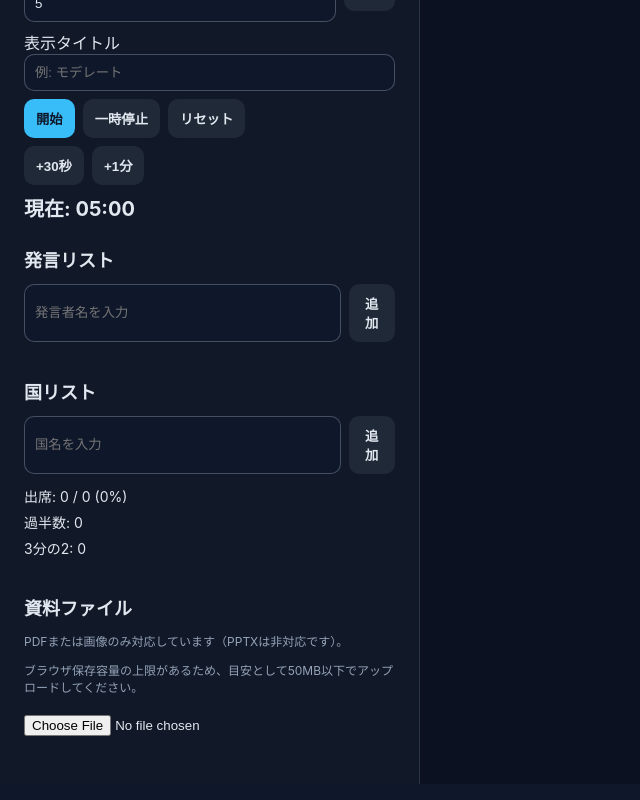
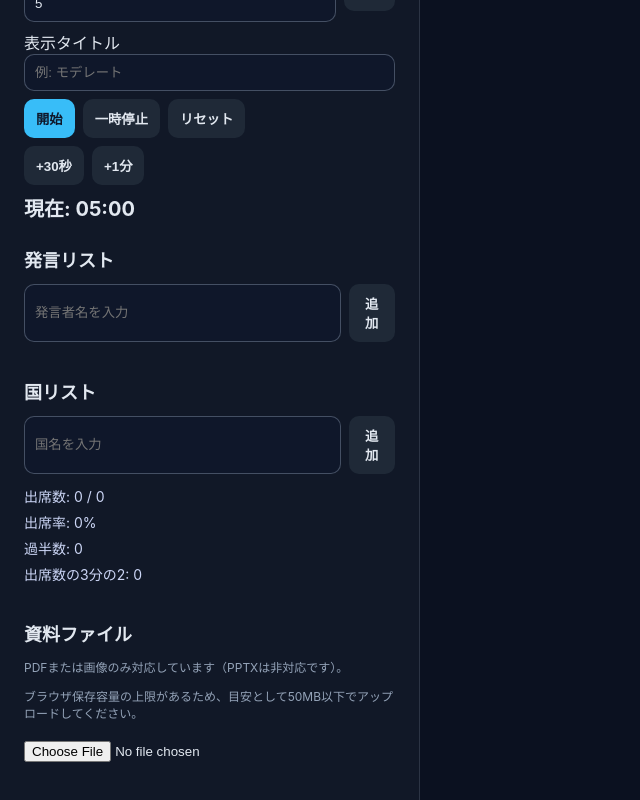
Before and after one commit to kumapuni/MUN, a React (Vite) app: page / in a window 1280 px wide. Shown: the part 784-1584 px from the top of the page, without its empty margins (0-640 px from the left). Built offline with nearby package versions, Linux system fonts and the light colour scheme.

Commit message:
Rename attendance to country list with present/absent tracking and stats

```diff
--- a/src/components/ControlApp.jsx
+++ b/src/components/ControlApp.jsx
@@ -2,6 +2,7 @@ import { useCallback, useEffect, useMemo, useState } from "react";
 import DisplayScreen from "./DisplayScreen.jsx";
 import { defaultState, useSharedState } from "../hooks/useSharedState.js";
 import {
+  createCountryItem,
   createListItem,
   formatDuration,
   moveItem,
@@ -13,9 +14,6 @@ import {
   removeFile,
   saveFile
 } from "../utils/fileStore.js";
-
-const ATTENDANCE_PRESENT = "present";
-const ATTENDANCE_ABSENT = "absent";
 
 export default function ControlApp() {
   const [state, setState] = useSharedState(true);
@@ -96,12 +94,7 @@ export default function ControlApp() {
     if (!attendanceName.trim()) return;
     setState((prev) => ({
       ...prev,
-      attendance: [
-        ...prev.attendance,
-        createListItem(attendanceName.trim(), {
-          status: ATTENDANCE_ABSENT
-        })
-      ]
+      attendance: [...prev.attendance, createCountryItem(attendanceName.trim())]
     }));
     setAttendanceName("");
   };
@@ -127,19 +120,19 @@ export default function ControlApp() {
     }));
   };
 
-  const handleAttendanceRemove = (id) => {
-    setState((prev) => ({
-      ...prev,
-      attendance: prev.attendance.filter((item) => item.id !== id)
-    }));
-  };
-
   const handleAttendanceStatus = (id, status) => {
     setState((prev) => ({
       ...prev,
       attendance: prev.attendance.map((item) =>
         item.id === id ? { ...item, status } : item
       )
+    }));
+  };
+
+  const handleAttendanceRemove = (id) => {
+    setState((prev) => ({
+      ...prev,
+      attendance: prev.attendance.filter((item) => item.id !== id)
     }));
   };
 
@@ -212,22 +205,19 @@ export default function ControlApp() {
     return formatDuration(remaining);
   }, [state.timer]);
 
-  const attendanceStats = useMemo(() => {
-    const total = state.attendance.length;
-    const present = state.attendance.filter(
-      (item) => item.status === ATTENDANCE_PRESENT
-    ).length;
-    const rate = total ? Math.round((present / total) * 100) : 0;
-    const majority = total ? Math.floor(total / 2) + 1 : 0;
-    const twoThirds = total ? Math.ceil((total * 2) / 3) : 0;
-    return {
-      total,
-      present,
-      rate,
-      majority,
-      twoThirds
-    };
-  }, [state.attendance]);
+  const attendanceTotal = state.attendance.length;
+  const attendancePresent = state.attendance.filter(
+    (member) => member.status === "present"
+  ).length;
+  const attendanceRate = attendanceTotal
+    ? Math.round((attendancePresent / attendanceTotal) * 100)
+    : 0;
+  const attendanceMajority = attendancePresent
+    ? Math.floor(attendancePresent / 2) + 1
+    : 0;
+  const attendanceTwoThirds = attendancePresent
+    ? Math.ceil((attendancePresent * 2) / 3)
+    : 0;
 
   const previewState = useMemo(() => {
     return {
@@ -411,15 +401,15 @@ export default function ControlApp() {
             </button>
           </div>
           <div className="attendance-stats">
-            <div>出席: {attendanceStats.present} / {attendanceStats.total} ({attendanceStats.rate}%)</div>
-            <div>過半数: {attendanceStats.majority}</div>
-            <div>3分の2: {attendanceStats.twoThirds}</div>
+            <div>出席数: {attendancePresent} / {attendanceTotal}</div>
+            <div>出席率: {attendanceRate}%</div>
+            <div>過半数: {attendanceMajority}</div>
+            <div>出席数の3分の2: {attendanceTwoThirds}</div>
           </div>
           <ul className="draggable-list">
             {state.attendance.map((member) => (
               <li
                 key={member.id}
-                className={`attendance-item ${member.status || ATTENDANCE_ABSENT}`}
                 draggable
                 onDragStart={(event) =>
                   event.dataTransfer.setData("text/plain", member.id)
@@ -430,21 +420,30 @@ export default function ControlApp() {
                   handleAttendanceDrop(fromId, member.id);
                 }}
               >
-                <span>{member.name}</span>
-                <div className="attendance-actions">
+                <span>
+                  {member.name}
+                  <span className="status-tag">
+                    {member.status === "present"
+                      ? "出席"
+                      : member.status === "absent"
+                        ? "欠席"
+                        : "未定"}
+                  </span>
+                </span>
+                <div className="list-actions">
                   <button
                     className={
-                      member.status === ATTENDANCE_PRESENT ? "accent" : "secondary"
+                      member.status === "present" ? "accent" : "secondary"
                     }
-                    onClick={() => handleAttendanceStatus(member.id, ATTENDANCE_PRESENT)}
+                    onClick={() => handleAttendanceStatus(member.id, "present")}
                   >
                     出席
                   </button>
                   <button
                     className={
-                      member.status === ATTENDANCE_ABSENT ? "accent" : "secondary"
+                      member.status === "absent" ? "accent" : "secondary"
                     }
-                    onClick={() => handleAttendanceStatus(member.id, ATTENDANCE_ABSENT)}
+                    onClick={() => handleAttendanceStatus(member.id, "absent")}
                   >
                     欠席
                   </button>
--- a/src/components/DisplayScreen.jsx
+++ b/src/components/DisplayScreen.jsx
@@ -1,81 +1,9 @@
-import { useEffect, useMemo, useRef, useState } from "react";
 import { formatDuration } from "../utils/stateUtils.js";
-
-const ATTENDANCE_PRESENT = "present";
-
-const formatRate = (present, total) => {
-  if (!total) return "0%";
-  return `${Math.round((present / total) * 100)}%`;
-};
 
 export default function DisplayScreen({ state, isPreview }) {
   const view = state.currentView;
-  const [shareStream, setShareStream] = useState(null);
-  const [shareError, setShareError] = useState("");
-  const shareVideoRef = useRef(null);
 
   const screenClass = isPreview ? "screen preview" : "screen";
-  const currentSpeaker = state.speakers?.[0]?.name;
-
-  const stopShare = () => {
-    if (shareStream) {
-      shareStream.getTracks().forEach((track) => track.stop());
-    }
-    setShareStream(null);
-  };
-
-  const startShare = async () => {
-    setShareError("");
-    if (!navigator.mediaDevices?.getDisplayMedia) {
-      setShareError("このブラウザでは画面共有が利用できません。");
-      return;
-    }
-
-    try {
-      const stream = await navigator.mediaDevices.getDisplayMedia({
-        video: true,
-        audio: false
-      });
-      stream.getVideoTracks().forEach((track) => {
-        track.addEventListener("ended", () => {
-          stopShare();
-        });
-      });
-      setShareStream(stream);
-    } catch {
-      setShareError("画面共有を開始できませんでした。");
-    }
-  };
-
-  useEffect(() => {
-    if (view !== "share") {
-      stopShare();
-    }
-  }, [view]);
-
-  useEffect(() => {
-    const video = shareVideoRef.current;
-    if (!video) return;
-    video.srcObject = shareStream || null;
-  }, [shareStream]);
-
-  useEffect(() => () => stopShare(), []);
-
-  const attendanceStats = useMemo(() => {
-    const total = state.attendance.length;
-    const present = state.attendance.filter(
-      (item) => item.status === ATTENDANCE_PRESENT
-    ).length;
-    const majority = total ? Math.floor(total / 2) + 1 : 0;
-    const twoThirds = total ? Math.ceil((total * 2) / 3) : 0;
-    return {
-      total,
-      present,
-      majority,
-      twoThirds,
-      rate: formatRate(present, total)
-    };
-  }, [state.attendance]);
 
   return (
     <div className={screenClass}>
@@ -131,9 +59,7 @@ export default function DisplayScreen({ state, isPreview }) {
             </ol>
           </div>
           <div className="speech-panel speech-timer">
-            {currentSpeaker && (
-              <p className="speech-current-speaker">{currentSpeaker}</p>
-            )}
+            <h1>タイマー</h1>
             {state.timerLabel?.trim() && (
               <p className="timer-label">{state.timerLabel}</p>
             )}
@@ -142,66 +68,18 @@ export default function DisplayScreen({ state, isPreview }) {
         </div>
       )}
 
-      {view === "share" && (
-        <div className="screen-share">
-          <div className="share-controls">
-            <h1>アプリ画面共有</h1>
-            {isPreview ? (
-              <p className="helper">表示画面側で「共有開始」を押してください。</p>
-            ) : (
-              <div className="share-buttons">
-                <button className="accent" onClick={startShare}>
-                  共有開始
-                </button>
-                <button className="secondary" onClick={stopShare}>
-                  停止
-                </button>
-              </div>
-            )}
-            {shareError && <p className="helper">{shareError}</p>}
-          </div>
-          {!isPreview && (
-            <div className="share-video-frame">
-              {shareStream ? (
-                <video
-                  ref={shareVideoRef}
-                  className="share-video"
-                  autoPlay
-                  playsInline
-                  muted
-                />
-              ) : (
-                <p className="helper">共有を開始するとここに映ります。</p>
-              )}
-            </div>
-          )}
-        </div>
-      )}
-
       {view === "attendance" && (
         <div className="screen-list">
-          <div className="attendance-header">
-            <h1>国リスト</h1>
-            <div className="attendance-summary">
-              <div>出席: {attendanceStats.present} / {attendanceStats.total} ({attendanceStats.rate})</div>
-              <div>過半数: {attendanceStats.majority}</div>
-              <div>3分の2: {attendanceStats.twoThirds}</div>
-            </div>
-          </div>
+          <h1>国リスト</h1>
           <ol>
             {state.attendance.map((member) => (
-              <li
-                key={member.id}
-                className={
-                  member.status === ATTENDANCE_PRESENT
-                    ? "attendance-present"
-                    : "attendance-absent"
-                }
-              >
-                <span>{member.name}</span>
-                <span className="attendance-status">
-                  {member.status === ATTENDANCE_PRESENT ? "出席" : "欠席"}
-                </span>
+              <li key={member.id}>
+                {member.name}
+                {member.status === "present"
+                  ? "（出席）"
+                  : member.status === "absent"
+                    ? "（欠席）"
+                    : ""}
               </li>
             ))}
           </ol>
--- a/src/styles.css
+++ b/src/styles.css
@@ -129,21 +129,20 @@ button.ghost {
   background: #0f172a;
   border: 1px solid rgba(148, 163, 184, 0.3);
   border-radius: 10px;
-  gap: 8px;
+  gap: 12px;
 }
 
-.attendance-actions {
+.list-actions {
   display: flex;
   gap: 6px;
   flex-wrap: wrap;
+  justify-content: flex-end;
 }
 
-.attendance-item.present {
-  border-color: rgba(56, 189, 248, 0.6);
-}
-
-.attendance-item.absent {
-  border-color: rgba(248, 113, 113, 0.5);
+.status-tag {
+  margin-left: 8px;
+  font-size: 12px;
+  color: #cbd5f5;
 }
 
 .attendance-stats {
@@ -151,31 +150,7 @@ button.ghost {
   gap: 6px;
   margin-bottom: 12px;
   font-size: 14px;
-}
-
-.attendance-header {
-  display: flex;
-  flex-direction: column;
-  gap: 12px;
-}
-
-.attendance-summary {
-  display: grid;
-  gap: 6px;
-  font-size: clamp(16px, 2vw, 22px);
-}
-
-.attendance-status {
-  font-weight: 700;
-  margin-left: 12px;
-}
-
-.attendance-present {
-  color: #7dd3fc;
-}
-
-.attendance-absent {
-  color: #fca5a5;
+  color: #cbd5f5;
 }
 
 .helper {
@@ -277,12 +252,6 @@ button.ghost {
   font-size: clamp(24px, 3vw, 34px);
   margin: 0;
   padding-left: 24px;
-}
-
-.screen-list ol li {
-  display: flex;
-  align-items: center;
-  gap: 12px;
 }
 
 .speech-layout {
--- a/src/utils/stateUtils.js
+++ b/src/utils/stateUtils.js
@@ -1,7 +1,12 @@
-export const createListItem = (name, extra = {}) => ({
+export const createListItem = (name) => ({
+  id: `${Date.now()}-${Math.random().toString(16).slice(2)}`,
+  name
+});
+
+export const createCountryItem = (name) => ({
   id: `${Date.now()}-${Math.random().toString(16).slice(2)}`,
   name,
-  ...extra
+  status: "pending"
 });
 
 export const moveItem = (items, fromId, toId) => {
```
